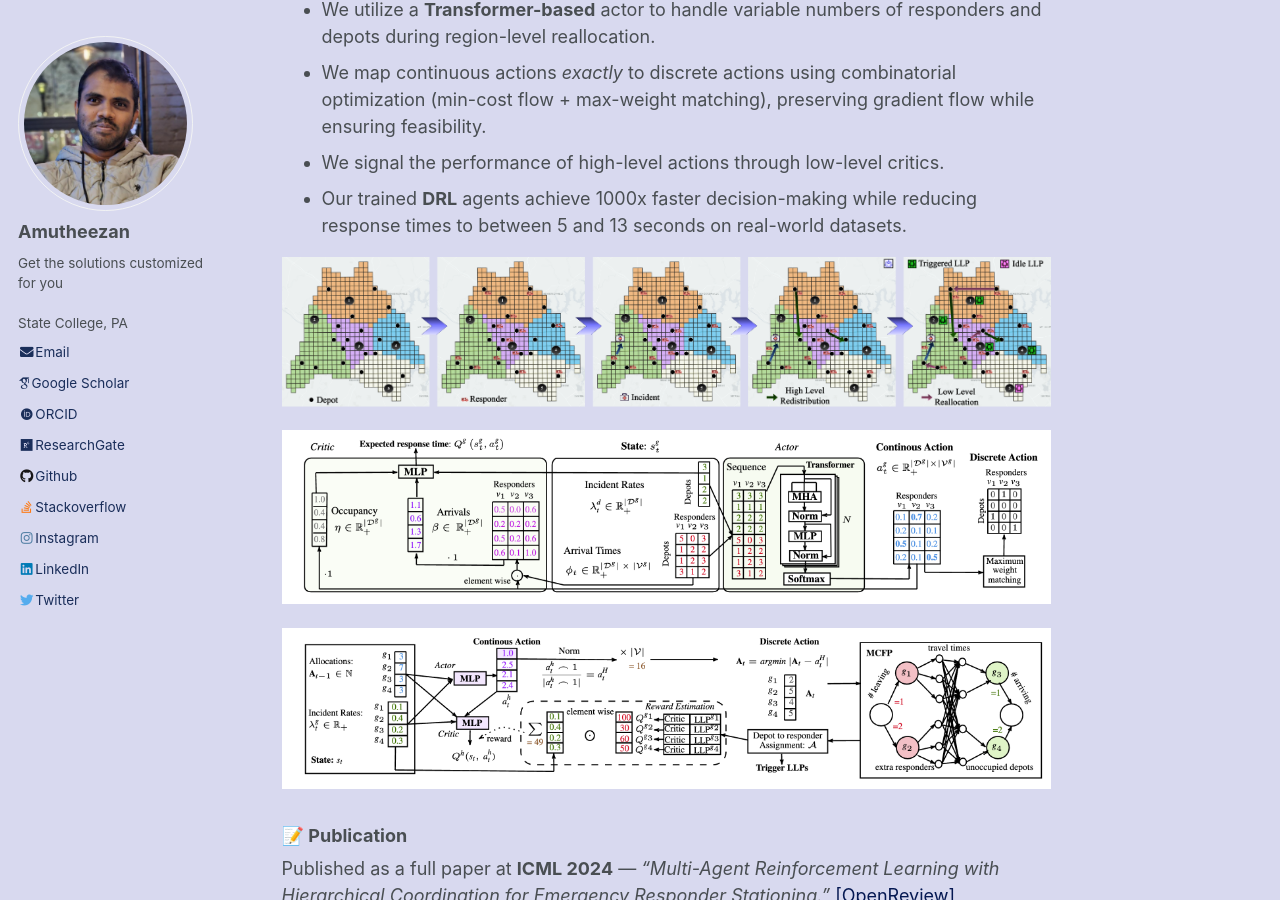
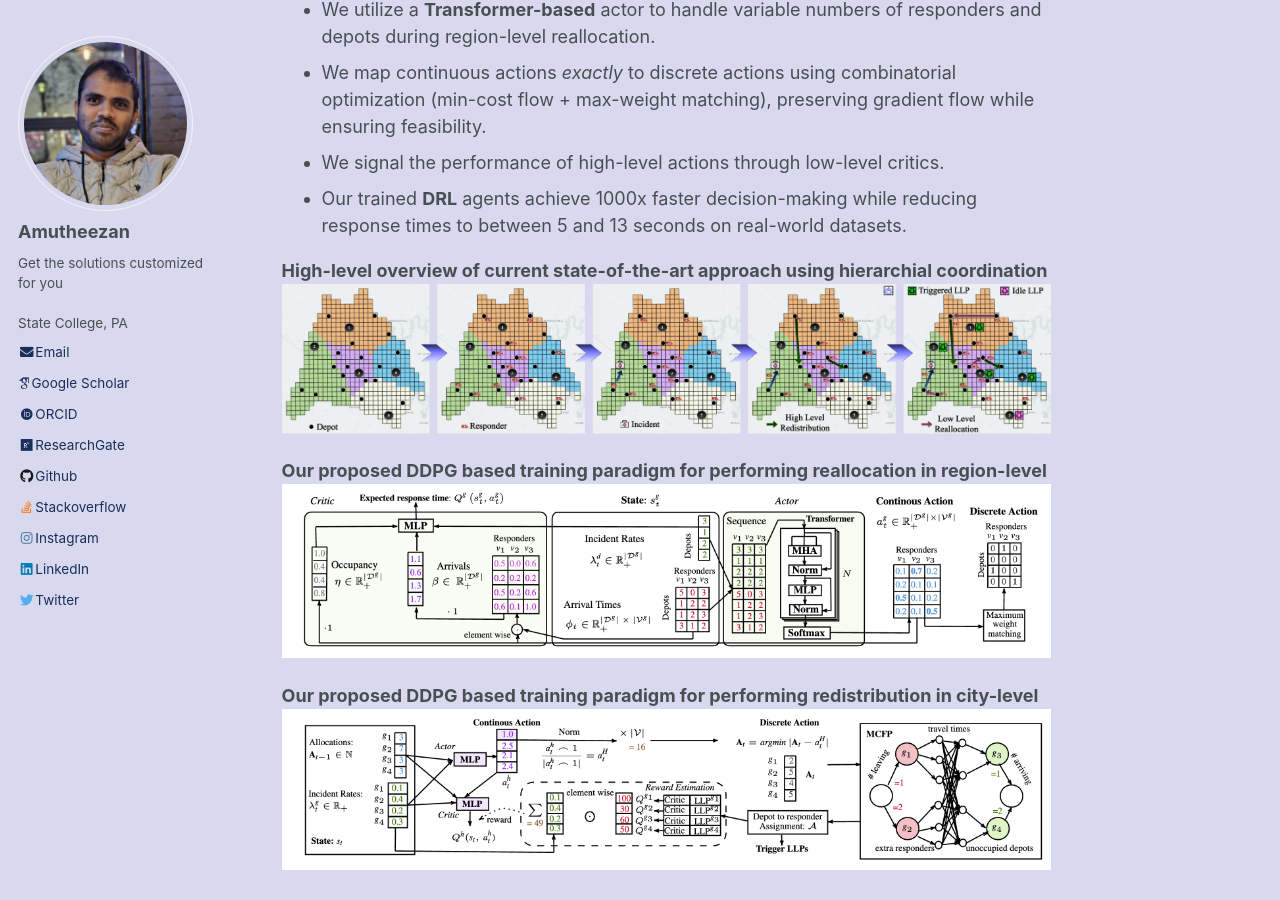
Before and after one commit to Amutheezan/amutheezan.github.io, a Jekyll site: the page built from _projects/2024-06-06-stationing.md, in a window 1280 px wide and 900 px high, scrolled down 420 px. Built offline with Jekyll 4.4.1, drawn with Linux system fonts in a browser that asks for light colours; some web fonts are replaced.

Commit message:
Update 2024-06-06-stationing.md

```diff
--- a/_projects/2024-06-06-stationing.md
+++ b/_projects/2024-06-06-stationing.md
@@ -14,10 +14,13 @@ date: 2024-06-06
 - We signal the performance of high-level actions through low-level critics.
 - Our trained **DRL** agents achieve 1000x faster decision-making while reducing response times to between 5 and 13 seconds on real-world datasets.
 
+**High-level overview of current state-of-the-art approach using hierarchial coordination**
 ![image](https://amutheezan.com/images/FullProcessImage.png)
 
+**Our proposed DDPG based training paradigm for performing reallocation in region-level**
 ![image](https://amutheezan.com/images/LLPTraining.png)
 
+**Our proposed DDPG based training paradigm for performing redistribution in city-level**
 ![image](https://amutheezan.com/images/HLPTraining.png)
 
 ### 📝 Publication
```
